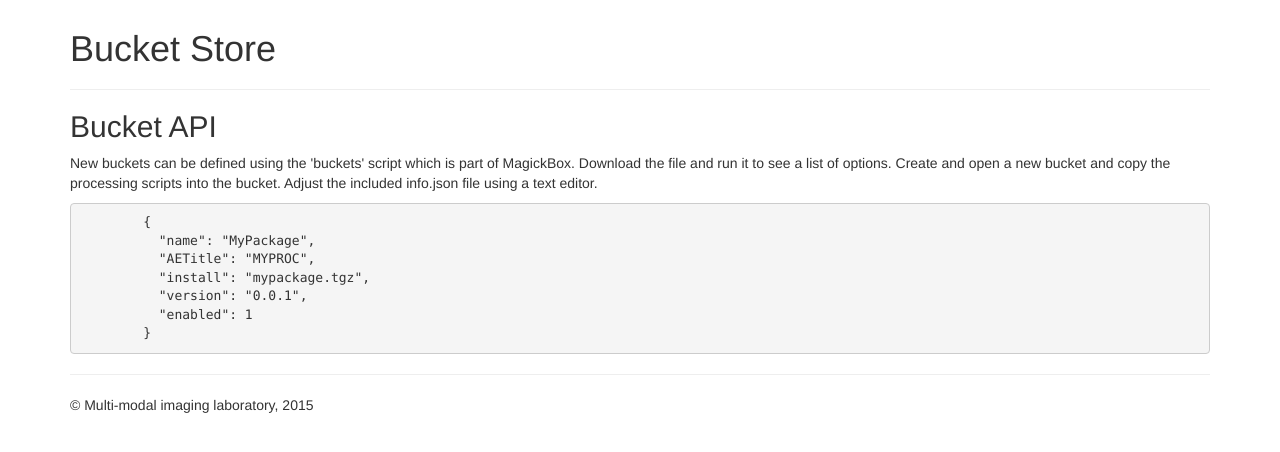
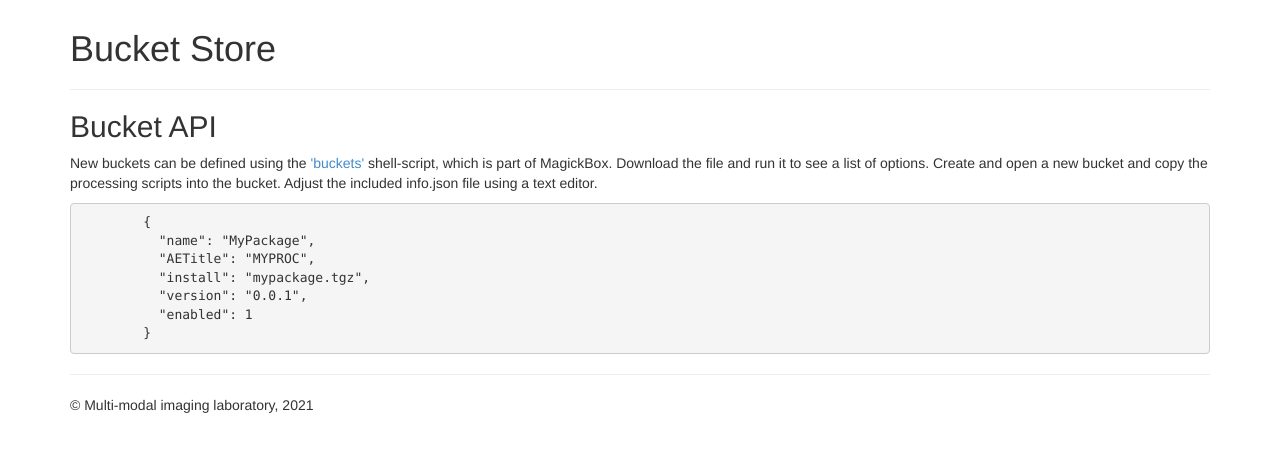
Before and after one commit to HaukeBartsch/MagickBox, a PHP site: page /dcm4chee-web3/code/bucketstore/index.php in a window 1280 px wide. Shown: the part 51-503 px from the top of the page. Run offline with PHP 8.4, Linux system fonts and the light colour scheme; some libraries are stand-ins or nearby versions.

Commit message:
make script downloadable

```diff
--- a/code/bucketstore/index.php
+++ b/code/bucketstore/index.php
@@ -54,7 +54,7 @@
       <div class="row-fluid">
         <hr>
         <h2>Bucket API</h2>
-        <p>New buckets can be defined using the 'buckets' script which is part of MagickBox. Download the file and run it to see a list of options. Create and open a new bucket and copy the processing scripts into the bucket. Adjust the included info.json file using a text editor.</p>
+        <p>New buckets can be defined using the <a href="/code/bin/buckets">'buckets'</a> shell-script, which is part of MagickBox. Download the file and run it to see a list of options. Create and open a new bucket and copy the processing scripts into the bucket. Adjust the included info.json file using a text editor.</p>
         <pre>
         {
           "name": "MyPackage",
@@ -69,7 +69,7 @@
       <div class="row-fluid">
         <hr>
         <footer>
-            <p>&copy; Multi-modal imaging laboratory, 2015</p>
+            <p>&copy; Multi-modal imaging laboratory, 2021</p>
         </footer>
       </div>
     </div>
```
